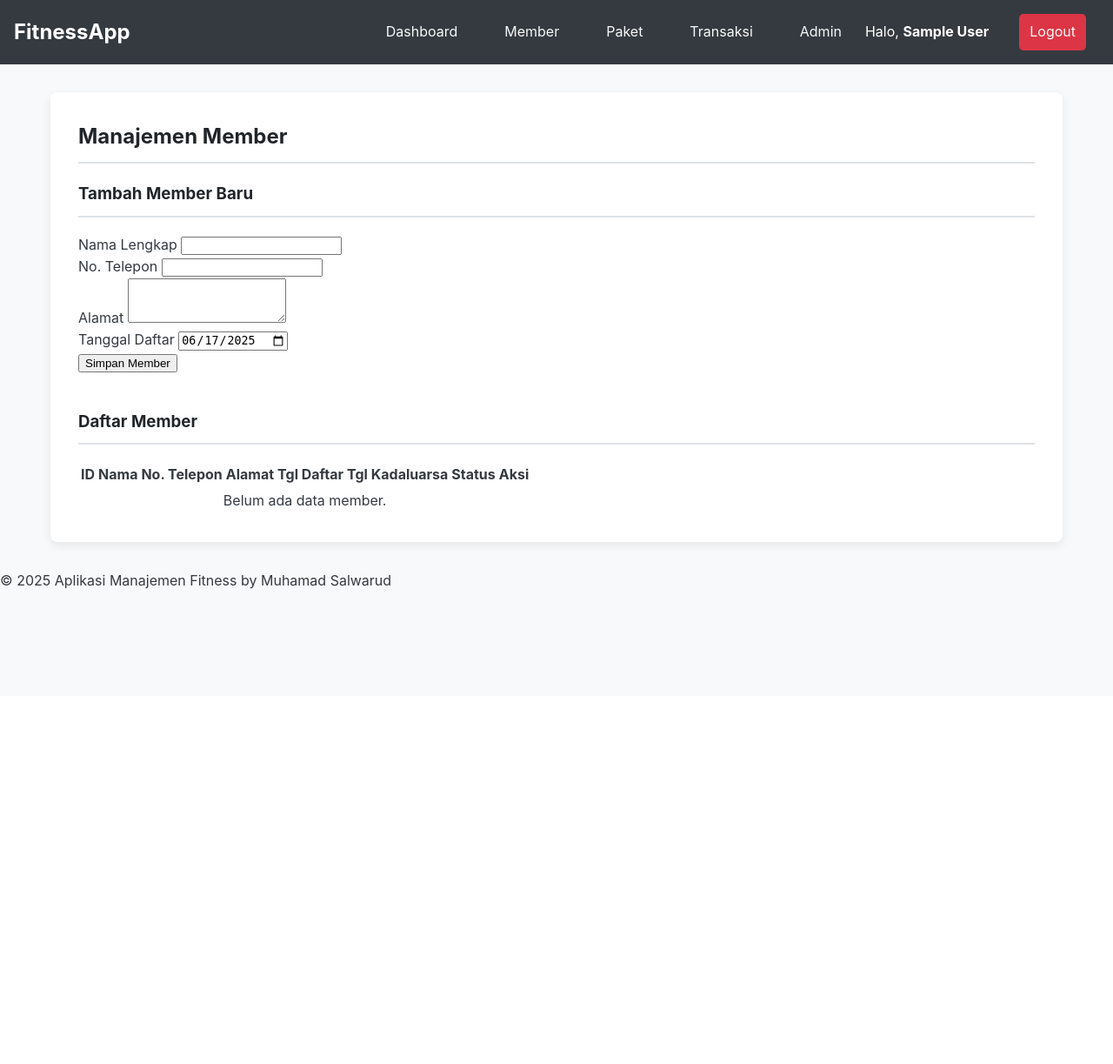
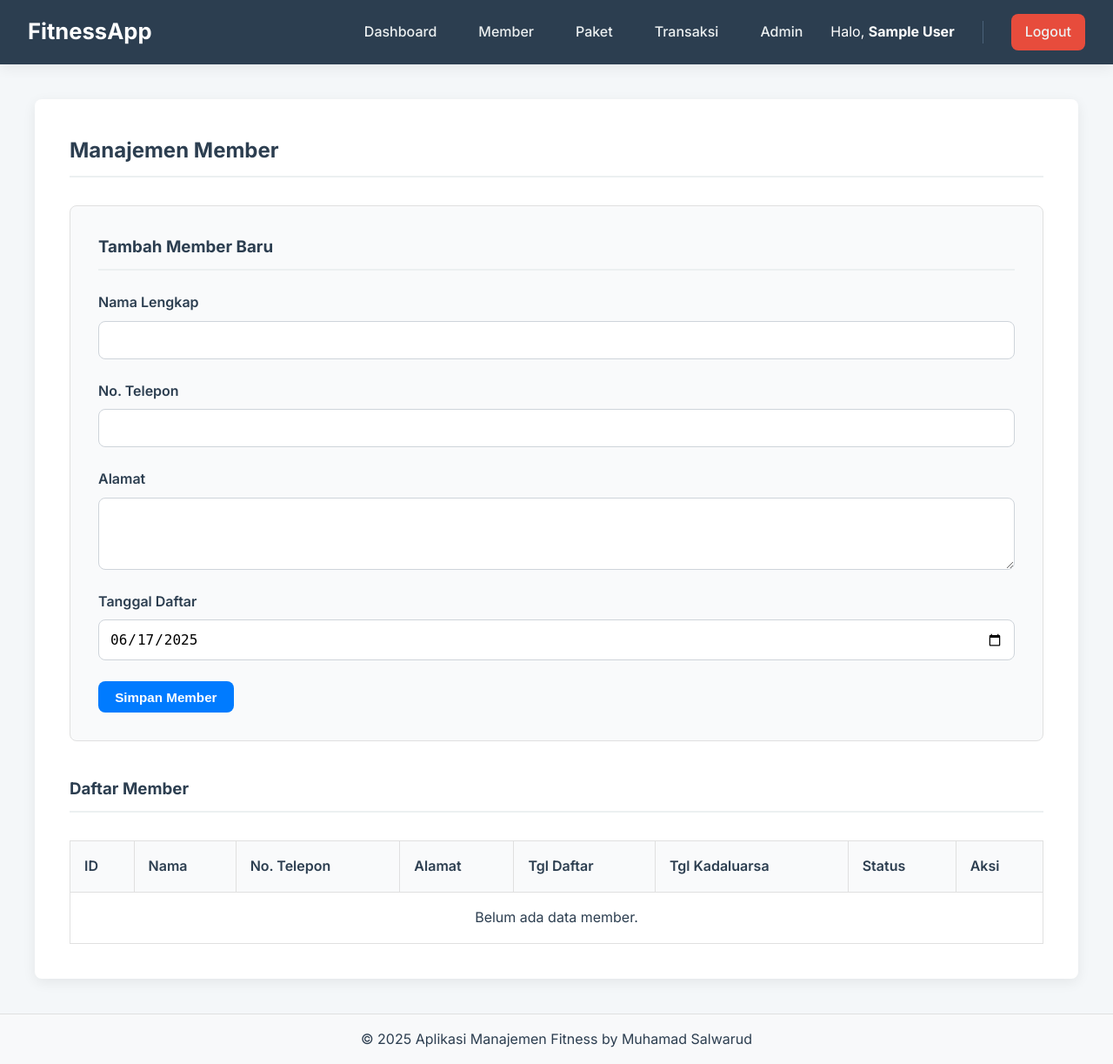
Before and after one commit to warudoo/Fitness-App, a PHP site: page /members.php in a window 1280 px wide. Shown: the whole page at 87% size. Before the commit the page ends 677 px from the top, so only its background shows below. Run offline with PHP 8.4, Linux system fonts and the light colour scheme; the visitor is signed in with stand-in values (Sample User, id 1); data that the repository does not hold is empty.

```diff
--- a/auth_check.php
+++ b/auth_check.php
@@ -1,10 +1,7 @@
 <?php
-// auth_check.php: Memeriksa session login
 
-// Jika session 'loggedin' tidak ada atau tidak bernilai true,
-// redirect ke halaman login.
 if (!isset($_SESSION["loggedin"]) || $_SESSION["loggedin"] !== true) {
     header("location: login.php");
-    exit;
+    exit; // Pastikan untuk menghentikan eksekusi skrip setelah redirect.
 }
 ?>
--- a/footer.php
+++ b/footer.php
@@ -3,7 +3,7 @@
 ?>
 </main> <!-- penutup .container -->
 
-<footer class="footer">
+<footer class="footer" style="text-align: center; padding: 1rem; background-color: #f8f9fa; border-top: 1px solid #e0e0e0;">
     <p>&copy; <?php echo date("Y"); ?> Aplikasi Manajemen Fitness by Muhamad Salwarud</p>
 </footer>
 
--- a/header.php
+++ b/header.php
@@ -1,7 +1,7 @@
 <?php
 /*
 ================================================================
-| FILE: header.php (Diperbarui)                                |
+| FILE: header.php (Diperbaiki)                                |
 | DESKRIPSI: Bagian atas (header) dari semua halaman.          |
 ================================================================
 */
@@ -12,20 +12,185 @@
     <meta charset="UTF-8">
     <meta name="viewport" content="width=device-width, initial-scale=1.0">
     <title>Aplikasi Manajemen Fitness</title>
+    <!-- Menambahkan Google Font 'Inter' -->
+    <link rel="preconnect" href="https://fonts.googleapis.com">
+    <link rel="preconnect" href="https://fonts.gstatic.com" crossorigin>
+    <link href="https://fonts.googleapis.com/css2?family=Inter:wght@400;500;600;700&display=swap" rel="stylesheet">
+
+    <!-- CSS yang ditulis ulang agar lebih modern -->
     <style>
-        /* ... CSS Anda dari sebelumnya ... */
-        body { font-family: -apple-system, BlinkMacSystemFont, "Segoe UI", Roboto, "Helvetica Neue", Arial, sans-serif; background-color: #f8f9fa; color: #343a40; margin: 0; line-height: 1.6; }
-        .navbar { background-color: #343a40; padding: 1rem; color: white; display: flex; justify-content: space-between; align-items: center; }
-        .navbar .logo { font-size: 1.5rem; font-weight: bold; color: white; text-decoration: none; }
-        .navbar .nav-links { display: flex; align-items: center; }
-        .navbar .nav-links a { color: #f8f9fa; text-decoration: none; margin: 0 15px; font-size: 1rem; padding: 8px 12px; border-radius: 5px; transition: background-color 0.3s; }
-        .navbar .nav-links a:hover, .navbar .nav-links a.active { background-color: #495057; }
-        .navbar .user-info { margin-right: 20px; }
-        .navbar .logout-btn { background-color: #dc3545; color: white; }
-        .navbar .logout-btn:hover { background-color: #c82333; }
-        .container { max-width: 1100px; margin: 2rem auto; padding: 2rem; background: #ffffff; border-radius: 8px; box-shadow: 0 4px 12px rgba(0,0,0,0.08); }
-        h1, h2, h3 { color: #212529; border-bottom: 2px solid #dee2e6; padding-bottom: 10px; margin-top: 0; }
-        /* ... Sisa CSS ... */
+        :root {
+            --primary-color: #007bff;
+            --secondary-color: #6c757d;
+            --dark-color: #2c3e50;
+            --light-color: #ecf0f1;
+            --background-color: #f4f7f9;
+            --white-color: #ffffff;
+            --danger-color: #e74c3c;
+            --success-color: #2ecc71;
+            --border-radius: 8px;
+            --shadow: 0 4px 15px rgba(0, 0, 0, 0.07);
+        }
+
+        * {
+            box-sizing: border-box;
+            margin: 0;
+            padding: 0;
+        }
+
+        body {
+            font-family: 'Inter', sans-serif;
+            background-color: var(--background-color);
+            color: var(--dark-color);
+            line-height: 1.6;
+        }
+
+        .navbar {
+            background-color: var(--dark-color);
+            padding: 1rem 2rem;
+            color: var(--white-color);
+            display: flex;
+            justify-content: space-between;
+            align-items: center;
+            box-shadow: var(--shadow);
+            position: sticky;
+            top: 0;
+            z-index: 1000;
+        }
+
+        .navbar .logo {
+            font-size: 1.6rem;
+            font-weight: 700;
+            color: var(--white-color);
+            text-decoration: none;
+        }
+
+        .navbar .nav-links {
+            display: flex;
+            align-items: center;
+            gap: 1rem;
+        }
+
+        .navbar .nav-links a {
+            color: var(--light-color);
+            text-decoration: none;
+            font-weight: 500;
+            padding: 0.5rem 1rem;
+            border-radius: var(--border-radius);
+            transition: background-color 0.3s, color 0.3s;
+            position: relative;
+        }
+
+        .navbar .nav-links a:not(.logout-btn)::after {
+            content: '';
+            position: absolute;
+            width: 0;
+            height: 2px;
+            bottom: 0;
+            left: 50%;
+            background-color: var(--primary-color);
+            transition: width 0.3s, left 0.3s;
+        }
+
+        .navbar .nav-links a:not(.logout-btn):hover::after {
+            width: 100%;
+            left: 0;
+        }
+
+        .navbar .nav-links a:hover {
+            color: var(--white-color);
+        }
+
+        .navbar .user-info {
+            margin-right: 1rem;
+            padding-right: 2rem;
+            border-right: 1px solid #4a627a;
+        }
+
+        .navbar .logout-btn {
+            background-color: var(--danger-color);
+            color: var(--white-color);
+        }
+
+        .navbar .logout-btn:hover {
+            background-color: #c0392b;
+            color: var(--white-color);
+        }
+
+        .container {
+            max-width: 1200px;
+            margin: 2.5rem auto;
+            padding: 2.5rem;
+            background: var(--white-color);
+            border-radius: var(--border-radius);
+            box-shadow: var(--shadow);
+        }
+        h1, h2, h3 {
+            color: var(--dark-color);
+            border-bottom: 2px solid var(--light-color);
+            padding-bottom: 10px;
+            margin-top: 0;
+            margin-bottom: 1.5rem;
+        }
+
+        table {
+            width: 100%;
+            border-collapse: collapse;
+            margin-top: 2rem;
+        }
+
+        th, td {
+            border: 1px solid #e0e0e0;
+            padding: 1rem;
+            text-align: left;
+            vertical-align: middle;
+        }
+
+        th {
+            background-color: #f9fafb;
+            font-weight: 600;
+        }
+
+        tr:nth-child(even) { background-color: #fdfdfd; }
+
+        tr:hover { background-color: #f5f5f5; }
+
+        .btn {
+            display: inline-block;
+            padding: 0.6rem 1.2rem;
+            font-size: 0.95rem;
+            font-weight: 600;
+            text-align: center;
+            text-decoration: none;
+            border-radius: var(--border-radius);
+            cursor: pointer;
+            border: none;
+            transition: all 0.3s;
+        }
+
+        .btn-primary { background-color: var(--primary-color); color: white; }
+        .btn-primary:hover { background-color: #0056b3; transform: translateY(-2px); box-shadow: 0 4px 10px rgba(0, 123, 255, 0.3); }
+        .btn-danger { background-color: var(--danger-color); color: white; }
+        .btn-danger:hover { background-color: #c0392b; transform: translateY(-2px); box-shadow: 0 4px 10px rgba(231, 76, 60, 0.3); }
+
+        form { margin-top: 2rem; padding: 2rem; background-color: #f9fafb; border-radius: var(--border-radius); border: 1px solid #e0e0e0; }
+        .form-group { margin-bottom: 1.5rem; }
+        .form-group label { display: block; margin-bottom: .5rem; font-weight: 600; }
+        .form-control {
+            display: block;
+            width: 100%;
+            padding: 0.75rem;
+            font-size: 1rem;
+            border: 1px solid #ced4da;
+            border-radius: var(--border-radius);
+            transition: border-color 0.2s, box-shadow 0.2s;
+        }
+        .form-control:focus {
+            border-color: var(--primary-color);
+            outline: none;
+            box-shadow: 0 0 0 3px rgba(0, 123, 255, 0.15);
+        }
+
     </style>
 </head>
 <body>
@@ -39,7 +204,8 @@
         <a href="transactions.php">Transaksi</a>
         <a href="admins.php">Admin</a>
         <div class="user-info">
-            Halo, <b><?php echo htmlspecialchars($_SESSION["nama_lengkap"]); ?></b>
+            <!-- Diberi pengecekan untuk menghindari warning -->
+            Halo, <b><?php echo isset($_SESSION["nama_lengkap"]) ? htmlspecialchars($_SESSION["nama_lengkap"]) : 'Admin'; ?></b>
         </div>
         <a href="logout.php" class="logout-btn">Logout</a>
     </nav>
--- a/logout.php
+++ b/logout.php
@@ -1,7 +1,7 @@
 <?php
 // logout.php: Skrip untuk proses logout
 
-// Mulai session
+// Mulai session, diperlukan untuk mengakses dan menghapus variabel session
 session_start();
 
 // Hapus semua variabel session
--- a/members.php
+++ b/members.php
@@ -1,7 +1,7 @@
 <?php
 
-// Sertakan file config untuk koneksi database.
 include 'config.php';
+include 'auth_check.php';
 
 // Cek jika ada aksi POST untuk menambah member baru
 if ($_SERVER["REQUEST_METHOD"] == "POST" && isset($_POST['add_member'])) {
--- a/transactions.php
+++ b/transactions.php
@@ -1,6 +1,7 @@
 <?php
+include 'config.php';
+include 'auth_check.php';
 
-include 'config.php';
 
 if ($_SERVER["REQUEST_METHOD"] == "POST" && isset($_POST['add_transaction'])) {
     $id_member = $_POST['id_member'];
```
Also changed, not shown: create_hash.php (added, +61 -0 lines), login.php (+28 -30 lines), packages.php (+5 -3 lines).
